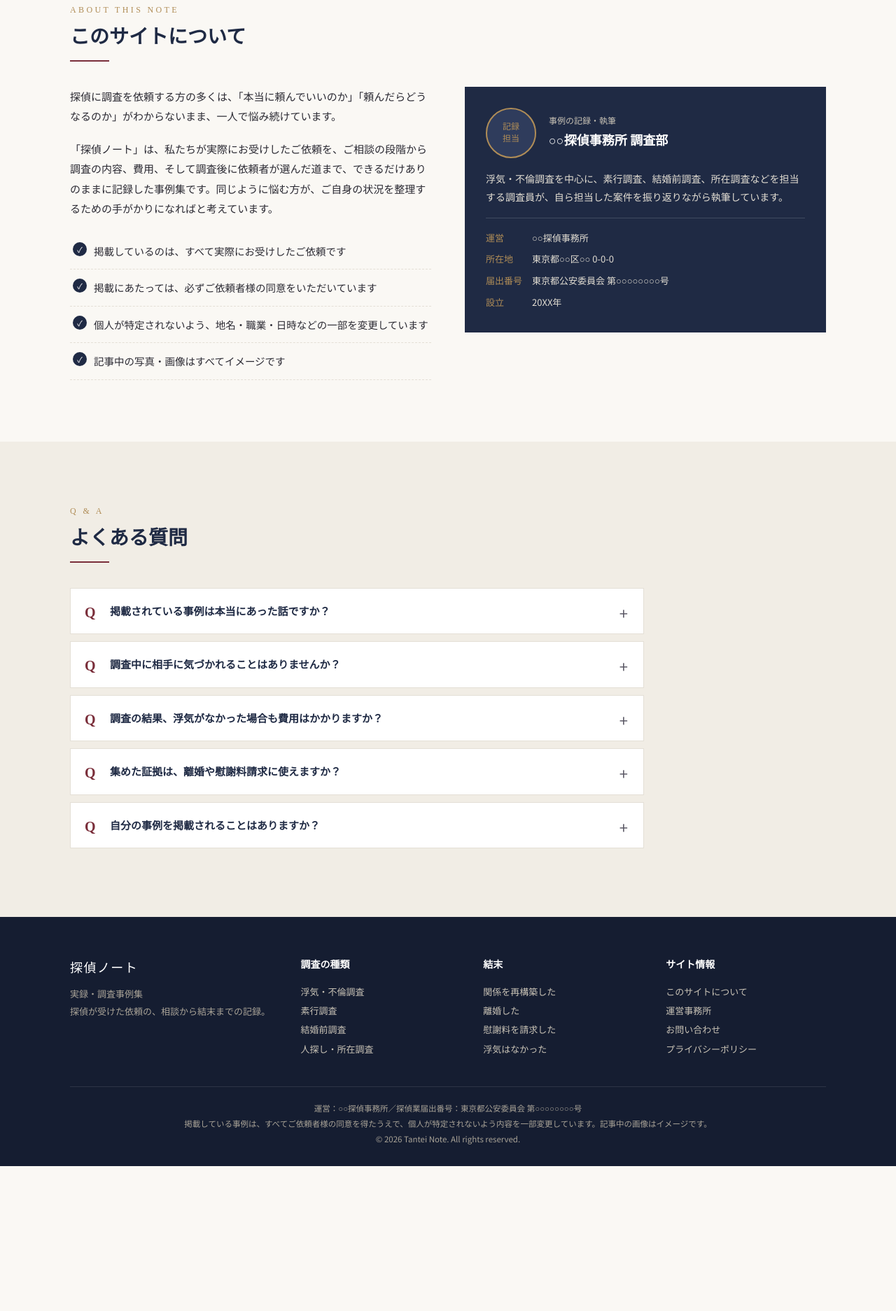
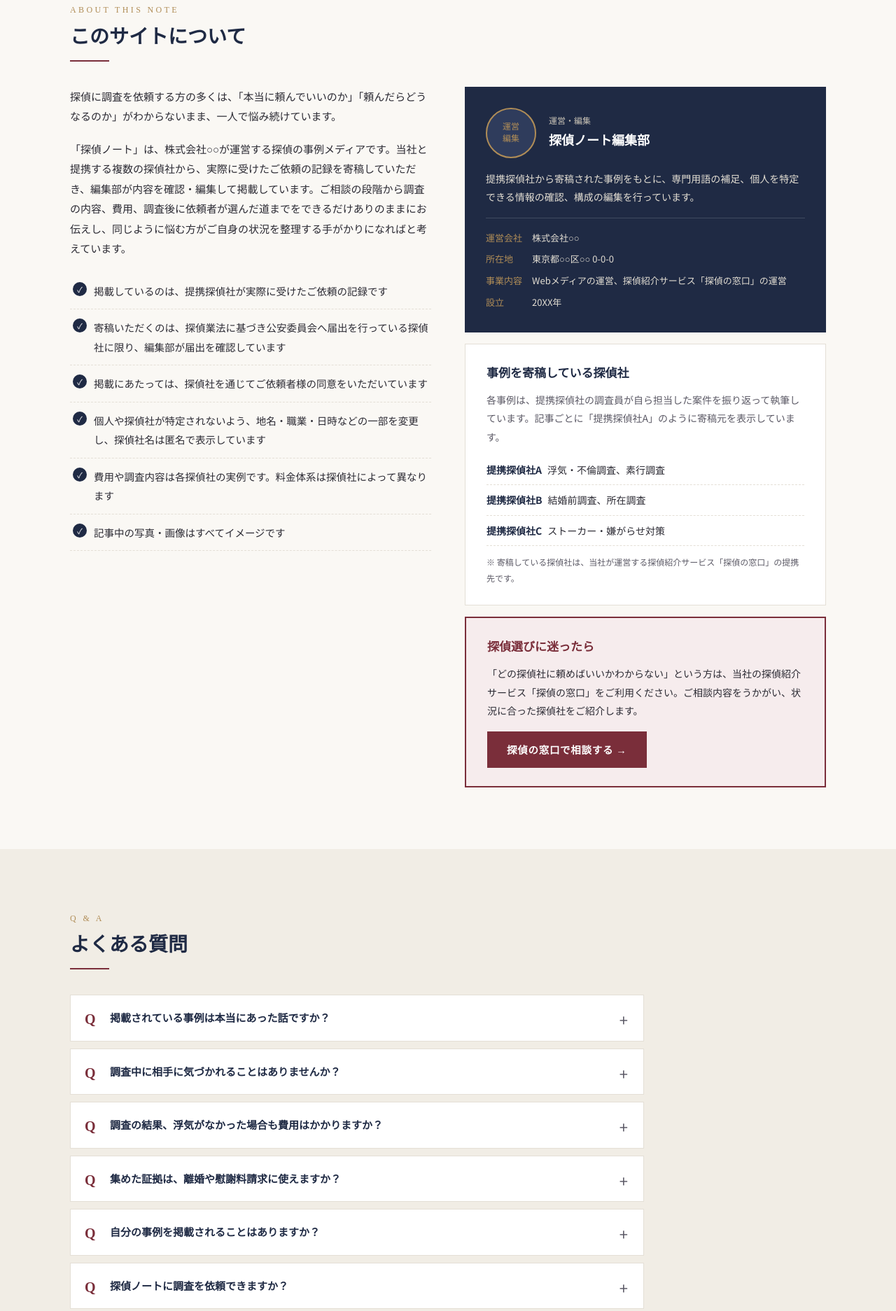
Before and after one commit to arakaki-11/tantei-note, a plain HTML site: page index.html in a window 1280 px wide. Shown: the part 4883-6756 px from the top of the page at 70% size. Before the commit the page ends 6549 px from the top, so only its background shows below. Drawn offline with Linux system fonts and the light colour scheme.

Commit message:
運営をWebメディア運営会社に変更し、相談導線を「探偵の窓口」へ統一
- このサイトについて：運営会社・編集部・匿名の提携探偵社・探偵の窓口への導線に変更
- よくある質問：メディアの立場の文面に変更し、2問を追加
- フッター：運営会社と、寄稿元が探偵の窓口の提携先であることを明記
- 事例ページ：寄稿元を提携探偵社Aと表示し、電話・LINE・メールの窓口を探偵の窓口へのリンクに置き換え

Co-Authored-By: Claude Opus 5.5 <noreply@anthropic.com>
Claude-Session: https://claude.ai/code/session_0128fgBUosAEt38GAdBjzmPD

```diff
--- a/index.html
+++ b/index.html
@@ -208,6 +208,19 @@
   .writer dl { display: grid; grid-template-columns: auto 1fr; gap: 6px 14px; font-size: 13px; margin: 0; padding-top: 16px; border-top: 1px solid rgba(255,255,255,.15); }
   .writer dt { color: var(--gold); }
   .writer dd { margin: 0; color: #e3ded3; }
+  .about-side { display: grid; gap: 16px; }
+  .partners { background: var(--card); border: 1px solid var(--line); padding: 26px 30px; }
+  .partners h3 { margin: 0 0 8px; font-family: var(--serif); color: var(--navy); font-size: 17px; }
+  .partners p { font-size: 14px; color: var(--ink-soft); margin: 0 0 12px; }
+  .partners ul { list-style: none; padding: 0; margin: 0 0 12px; font-size: 14px; }
+  .partners li { padding: 8px 0; border-bottom: 1px dashed var(--line); }
+  .partners li strong { color: var(--navy); margin-right: 8px; }
+  .partners .disclose { font-size: 12px; color: var(--ink-soft); margin: 0; }
+  .svc-cta { background: var(--wine-soft); border: 2px solid var(--wine); padding: 26px 30px; }
+  .svc-cta h3 { margin: 0 0 8px; font-family: var(--serif); color: var(--wine); font-size: 17px; }
+  .svc-cta p { font-size: 14px; margin: 0 0 16px; }
+  .btn-svc { display: inline-block; background: var(--wine); color: #fff; text-decoration: none; padding: 12px 28px; font-weight: 700; font-size: 14.5px; letter-spacing: .05em; }
+  .btn-svc:hover { opacity: .9; }
 
   /* ---------- FAQ ---------- */
   .faq { max-width: 820px; }
@@ -220,6 +233,7 @@
   .faq .ans { padding: 0 24px 20px 56px; position: relative; font-size: 14.5px; color: var(--ink-soft); }
   .faq .ans::before { content: "A"; position: absolute; left: 20px; top: -4px; font-family: var(--serif); color: var(--gold); font-size: 20px; }
   .faq .ans p { margin: 0; }
+  .faq .ans a { color: var(--wine); font-weight: 700; }
 
   /* ---------- Footer ---------- */
   footer { background: var(--navy-deep); color: #a9a397; font-size: 13px; padding: 56px 0 28px; }
@@ -558,30 +572,51 @@
     <div class="about">
       <div class="about-text">
         <p>探偵に調査を依頼する方の多くは、「本当に頼んでいいのか」「頼んだらどうなるのか」がわからないまま、一人で悩み続けています。</p>
-        <p>「探偵ノート」は、私たちが実際にお受けしたご依頼を、ご相談の段階から調査の内容、費用、そして調査後に依頼者が選んだ道まで、できるだけありのままに記録した事例集です。同じように悩む方が、ご自身の状況を整理するための手がかりになればと考えています。</p>
+        <p>「探偵ノート」は、株式会社○○が運営する探偵の事例メディアです。当社と提携する複数の探偵社から、実際に受けたご依頼の記録を寄稿していただき、編集部が内容を確認・編集して掲載しています。ご相談の段階から調査の内容、費用、調査後に依頼者が選んだ道までをできるだけありのままにお伝えし、同じように悩む方がご自身の状況を整理する手がかりになればと考えています。</p>
         <ul class="policy">
-          <li>掲載しているのは、すべて実際にお受けしたご依頼です</li>
-          <li>掲載にあたっては、必ずご依頼者様の同意をいただいています</li>
-          <li>個人が特定されないよう、地名・職業・日時などの一部を変更しています</li>
+          <li>掲載しているのは、提携探偵社が実際に受けたご依頼の記録です</li>
+          <li>寄稿いただくのは、探偵業法に基づき公安委員会へ届出を行っている探偵社に限り、編集部が届出を確認しています</li>
+          <li>掲載にあたっては、探偵社を通じてご依頼者様の同意をいただいています</li>
+          <li>個人や探偵社が特定されないよう、地名・職業・日時などの一部を変更し、探偵社名は匿名で表示しています</li>
+          <li>費用や調査内容は各探偵社の実例です。料金体系は探偵社によって異なります</li>
           <li>記事中の写真・画像はすべてイメージです</li>
         </ul>
       </div>
 
+      <div class="about-side">
         <div class="writer">
           <div class="head">
-          <div class="avatar">記録<br>担当</div>
+            <div class="avatar">運営<br>編集</div>
             <div>
-            <div class="role">事例の記録・執筆</div>
-            <div class="name">○○探偵事務所 調査部</div>
+              <div class="role">運営・編集</div>
+              <div class="name">探偵ノート編集部</div>
             </div>
           </div>
-        <p>浮気・不倫調査を中心に、素行調査、結婚前調査、所在調査などを担当する調査員が、自ら担当した案件を振り返りながら執筆しています。</p>
+          <p>提携探偵社から寄稿された事例をもとに、専門用語の補足、個人を特定できる情報の確認、構成の編集を行っています。</p>
           <dl>
-          <dt>運営</dt><dd>○○探偵事務所</dd>
+            <dt>運営会社</dt><dd>株式会社○○</dd>
             <dt>所在地</dt><dd>東京都○○区○○ 0-0-0</dd>
-          <dt>届出番号</dt><dd>東京都公安委員会 第○○○○○○○○号</dd>
+            <dt>事業内容</dt><dd>Webメディアの運営、探偵紹介サービス「探偵の窓口」の運営</dd>
             <dt>設立</dt><dd>20XX年</dd>
           </dl>
+        </div>
+
+        <div class="partners">
+          <h3>事例を寄稿している探偵社</h3>
+          <p>各事例は、提携探偵社の調査員が自ら担当した案件を振り返って執筆しています。記事ごとに「提携探偵社A」のように寄稿元を表示しています。</p>
+          <ul>
+            <li><strong>提携探偵社A</strong>浮気・不倫調査、素行調査</li>
+            <li><strong>提携探偵社B</strong>結婚前調査、所在調査</li>
+            <li><strong>提携探偵社C</strong>ストーカー・嫌がらせ対策</li>
+          </ul>
+          <p class="disclose">※ 寄稿している探偵社は、当社が運営する探偵紹介サービス「探偵の窓口」の提携先です。</p>
+        </div>
+
+        <div class="svc-cta">
+          <h3>探偵選びに迷ったら</h3>
+          <p>「どの探偵社に頼めばいいかわからない」という方は、当社の探偵紹介サービス「探偵の窓口」をご利用ください。ご相談内容をうかがい、状況に合った探偵社をご紹介します。</p>
+          <a href="https://tantei-mado.jp/" class="btn-svc">探偵の窓口で相談する →</a>
+        </div>
       </div>
     </div>
   </div>
@@ -600,15 +635,15 @@
     <div class="faq">
       <details>
         <summary>掲載されている事例は本当にあった話ですか？</summary>
-        <div class="ans"><p>はい。すべて実際にお受けしたご依頼をもとにしています。ただし、ご依頼者様や関係者が特定されないよう、地名・職業・年齢・日時などの一部を変更しています。</p></div>
+        <div class="ans"><p>はい。すべて提携探偵社が実際に受けたご依頼をもとにしています。ただし、ご依頼者様や関係者、探偵社が特定されないよう、地名・職業・年齢・日時などの一部を変更しています。</p></div>
       </details>
       <details>
         <summary>調査中に相手に気づかれることはありませんか？</summary>
-        <div class="ans"><p>調査員は複数名で交代しながら尾行・張り込みを行い、気づかれるリスクを最小限に抑えています。ただし、調査期間中にご依頼者様が問い詰めるなど「疑っているそぶり」を見せると、相手が警戒して調査が難しくなることがあります。</p></div>
+        <div class="ans"><p>提携探偵社では、調査員が複数名で交代しながら尾行・張り込みを行い、気づかれるリスクを最小限に抑えています。ただし、調査期間中にご依頼者様が問い詰めるなど「疑っているそぶり」を見せると、相手が警戒して調査が難しくなることがあります。</p></div>
       </details>
       <details>
         <summary>調査の結果、浮気がなかった場合も費用はかかりますか？</summary>
-        <div class="ans"><p>はい。調査は結果にかかわらず、実際に行った時間に対して費用が発生します。浮気がなかった場合も、その日の行動を記録した調査報告書をお渡しします。実例は「浮気はなかった」の事例をご覧ください。</p></div>
+        <div class="ans"><p>はい。一般的に、調査は結果にかかわらず、実際に行った時間に対して費用が発生します。掲載している事例でも、浮気がなかった場合はその日の行動を記録した調査報告書が渡されています。料金体系は探偵社によって異なるため、依頼前に確認しておきましょう。実例は「浮気はなかった」の事例をご覧ください。</p></div>
       </details>
       <details>
         <summary>集めた証拠は、離婚や慰謝料請求に使えますか？</summary>
@@ -616,7 +651,15 @@
       </details>
       <details>
         <summary>自分の事例を掲載されることはありますか？</summary>
-        <div class="ans"><p>ご依頼者様の同意なく掲載することはありません。掲載をお願いする場合も、内容を事前にご確認いただき、ご了承いただいた範囲でのみ掲載します。</p></div>
+        <div class="ans"><p>ご依頼者様の同意なく掲載することはありません。掲載にあたっては、提携探偵社からご依頼者様にご説明し、内容を事前にご確認いただいたうえで、ご了承いただいた範囲でのみ掲載しています。</p></div>
+      </details>
+      <details>
+        <summary>探偵ノートに調査を依頼できますか？</summary>
+        <div class="ans"><p>探偵ノートは、Webメディアを運営する株式会社○○が運営する事例メディアで、探偵社ではありません。そのため、調査のご依頼は直接お受けしていません。調査をご検討の方は、当社が運営する探偵紹介サービス<a href="https://tantei-mado.jp/">「探偵の窓口」</a>をご利用ください。</p></div>
+      </details>
+      <details>
+        <summary>どの探偵社に相談すればいいかわかりません。</summary>
+        <div class="ans"><p>探偵ノートでは探偵社名を匿名で掲載しているため、記事から個別の探偵社をご紹介することはできません。探偵選びに迷ったら、<a href="https://tantei-mado.jp/">「探偵の窓口」</a>でご相談ください。ご相談内容をうかがい、状況に合った探偵社をご紹介します。</p></div>
       </details>
     </div>
   </div>
@@ -652,15 +695,17 @@
         <h4>サイト情報</h4>
         <ul>
           <li><a href="#about">このサイトについて</a></li>
-          <li><a href="#">運営事務所</a></li>
+          <li><a href="#">運営会社</a></li>
+          <li><a href="https://tantei-mado.jp/">探偵の窓口（探偵社の紹介）</a></li>
           <li><a href="#">お問い合わせ</a></li>
           <li><a href="#">プライバシーポリシー</a></li>
         </ul>
       </div>
     </div>
     <div class="copy">
-      運営：○○探偵事務所／探偵業届出番号：東京都公安委員会 第○○○○○○○○号<br>
-      掲載している事例は、すべてご依頼者様の同意を得たうえで、個人が特定されないよう内容を一部変更しています。記事中の画像はイメージです。<br>
+      運営：株式会社○○（探偵紹介サービス「<a href="https://tantei-mado.jp/">探偵の窓口</a>」運営）<br>
+      掲載している事例は、提携探偵社から寄稿を受けたものです。寄稿している探偵社は「探偵の窓口」の提携先です。<br>
+      事例は、すべてご依頼者様の同意を得たうえで、個人が特定されないよう内容を一部変更しています。記事中の画像はイメージです。<br>
       &copy; 2026 Tantei Note. All rights reserved.
     </div>
   </div>
```
Also changed, not shown: tantei-note-sample.html (+19 -18 lines). Lines whose indentation alone changed are shown as unchanged.
